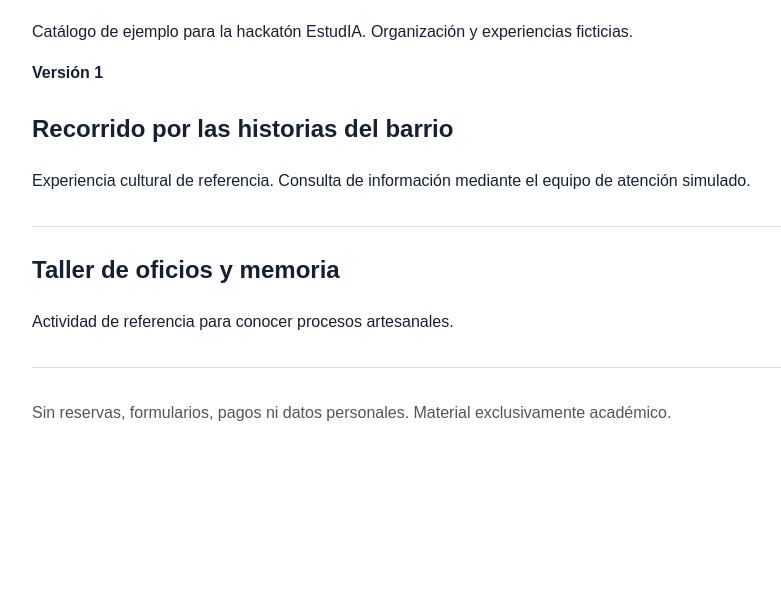
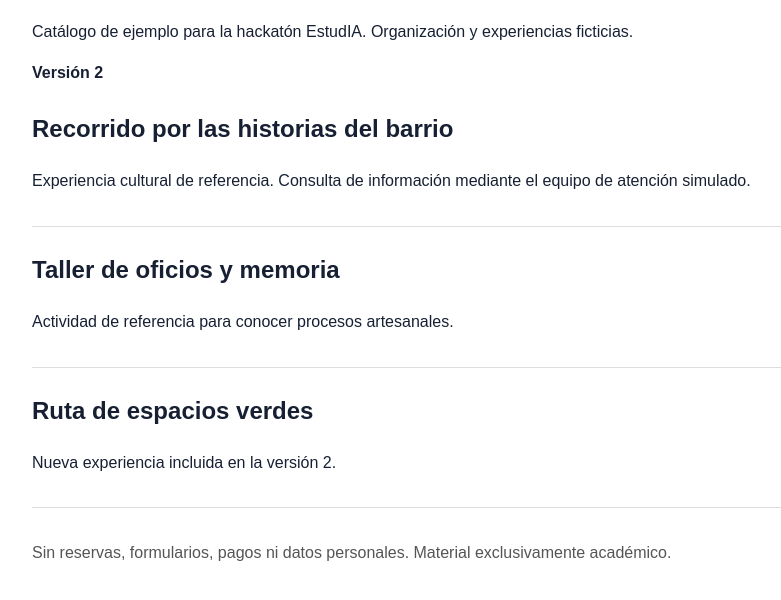
Before and after one commit to santiagohenao97/catalogo-demo, a plain HTML site: page index.html in a window 1280 px wide. Shown: the part 94-694 px from the top of the page, without its empty margins (178-959 px from the left). Drawn offline with Linux system fonts and the light colour scheme.

Commit message:
[v2] Agrega la experiencia Ruta de espacios verdes

```diff
--- a/index.html
+++ b/index.html
@@ -1 +1 @@
-<!doctype html><html lang="es"><head><meta charset="utf-8"><meta name="viewport" content="width=device-width, initial-scale=1"><title>Ruta Local - Catálogo ficticio</title><link rel="stylesheet" href="styles.css"></head><body><h1>Ruta Local</h1><p>Catálogo de ejemplo para la hackatón EstudIA. Organización y experiencias ficticias.</p><p><strong>Versión 1</strong></p><article><h2>Recorrido por las historias del barrio</h2><p>Experiencia cultural de referencia. Consulta de información mediante el equipo de atención simulado.</p></article><article><h2>Taller de oficios y memoria</h2><p>Actividad de referencia para conocer procesos artesanales.</p></article><footer>Sin reservas, formularios, pagos ni datos personales. Material exclusivamente académico.</footer></body></html>
+<!doctype html><html lang="es"><head><meta charset="utf-8"><meta name="viewport" content="width=device-width, initial-scale=1"><title>Ruta Local - Catálogo ficticio</title><link rel="stylesheet" href="styles.css"></head><body><h1>Ruta Local</h1><p>Catálogo de ejemplo para la hackatón EstudIA. Organización y experiencias ficticias.</p><p><strong>Versión 2</strong></p><article><h2>Recorrido por las historias del barrio</h2><p>Experiencia cultural de referencia. Consulta de información mediante el equipo de atención simulado.</p></article><article><h2>Taller de oficios y memoria</h2><p>Actividad de referencia para conocer procesos artesanales.</p></article><article><h2>Ruta de espacios verdes</h2><p>Nueva experiencia incluida en la versión 2.</p></article><footer>Sin reservas, formularios, pagos ni datos personales. Material exclusivamente académico.</footer></body></html>
```
